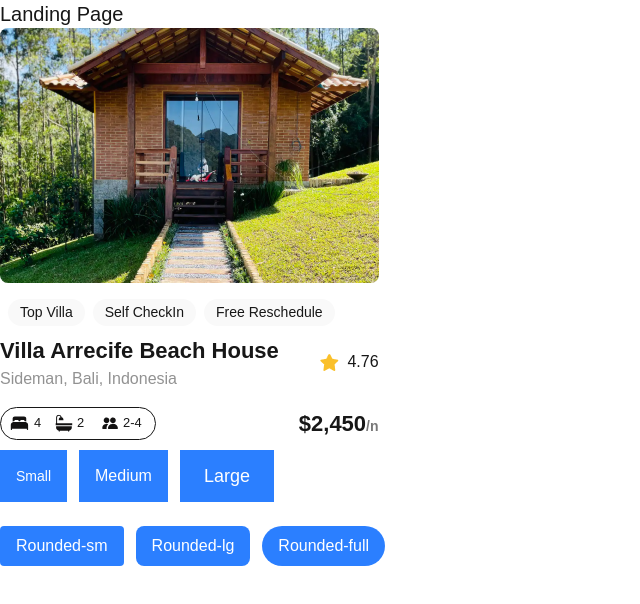
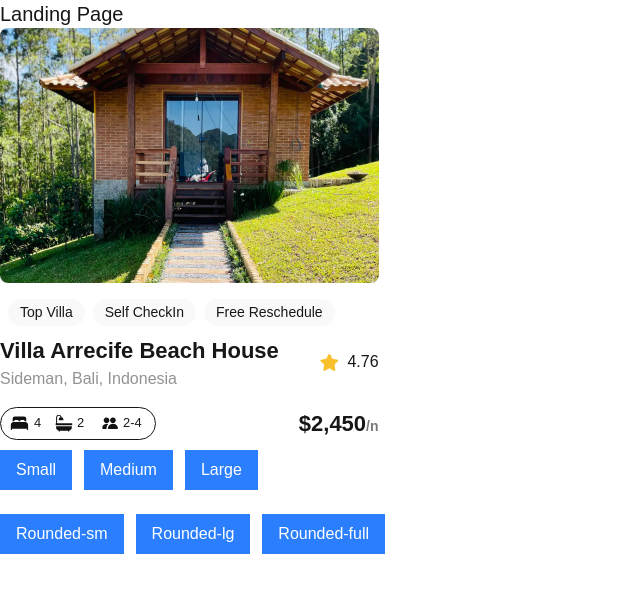
Before and after one commit to ebenamoafo2/alx-project-0x00-setup, a Next.js app in the folder alx-project-0x00/: page /landing in a window 1280 px wide. Shown: the top 604 px of the page, without its empty margins (0-640 px from the left). Built offline with nearby package versions, Linux system fonts and the light colour scheme.

Commit message:
Refactor Button component to use styles prop and update ButtonProps interface; fix import path in Landing page

```diff
--- a/alx-project-0x00/components/Button.tsx
+++ b/alx-project-0x00/components/Button.tsx
@@ -1,14 +1,10 @@
 import React from "react";
+import { ButtonProps } from "@/interfaces";
 
-interface ButtonProps {
-  title: string;
-  className?: string;
-}
-
-const Button: React.FC<ButtonProps> = ({ title, className }) => {
+const Button: React.FC<ButtonProps> = ({ title, styles }) => {
   return (
     <button
-      className={`px-4 py-2 font-medium bg-blue-500 text-white hover:bg-blue-600 transition ${className}`}
+      className={`px-4 py-2 font-medium bg-blue-500 text-white hover:bg-blue-600 transition ${styles}`}
     >
       {title}
     </button>
--- a/alx-project-0x00/pages/landing.tsx
+++ b/alx-project-0x00/pages/landing.tsx
@@ -1,5 +1,5 @@
 import Card from "@/components/Card"
-import Button from '../components/Button'
+import Button from "@/components/Button"
 const Landing: React.FC =  () => {
   return (
     <div>
```
Also changed, not shown: alx-project-0x00/interfaces/index.ts (+7 -2 lines).
